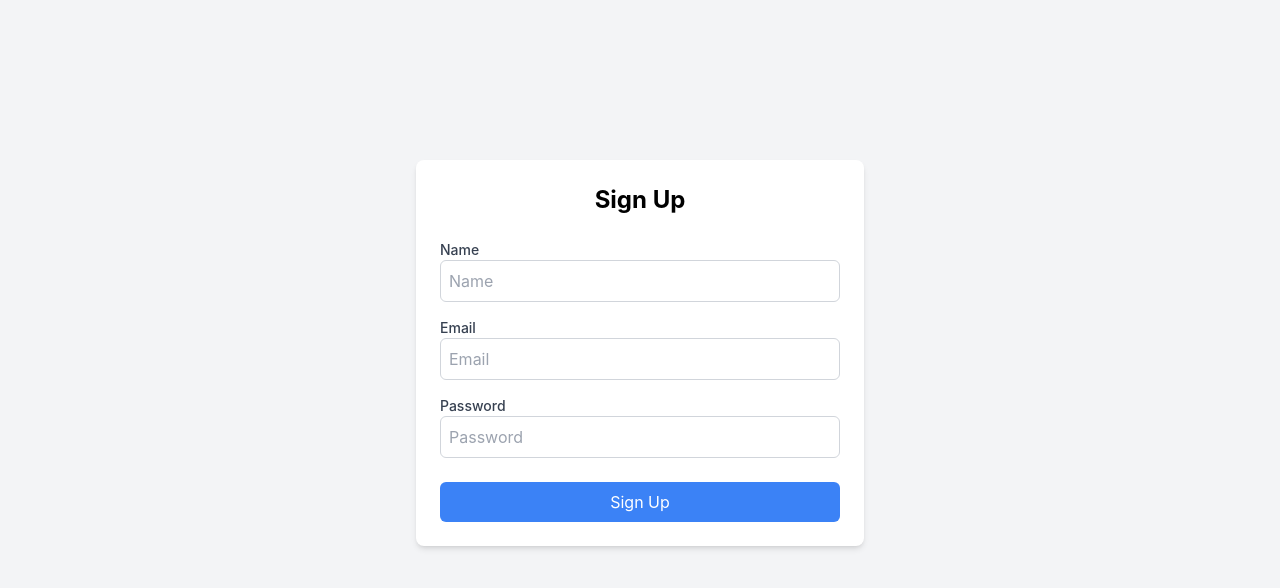
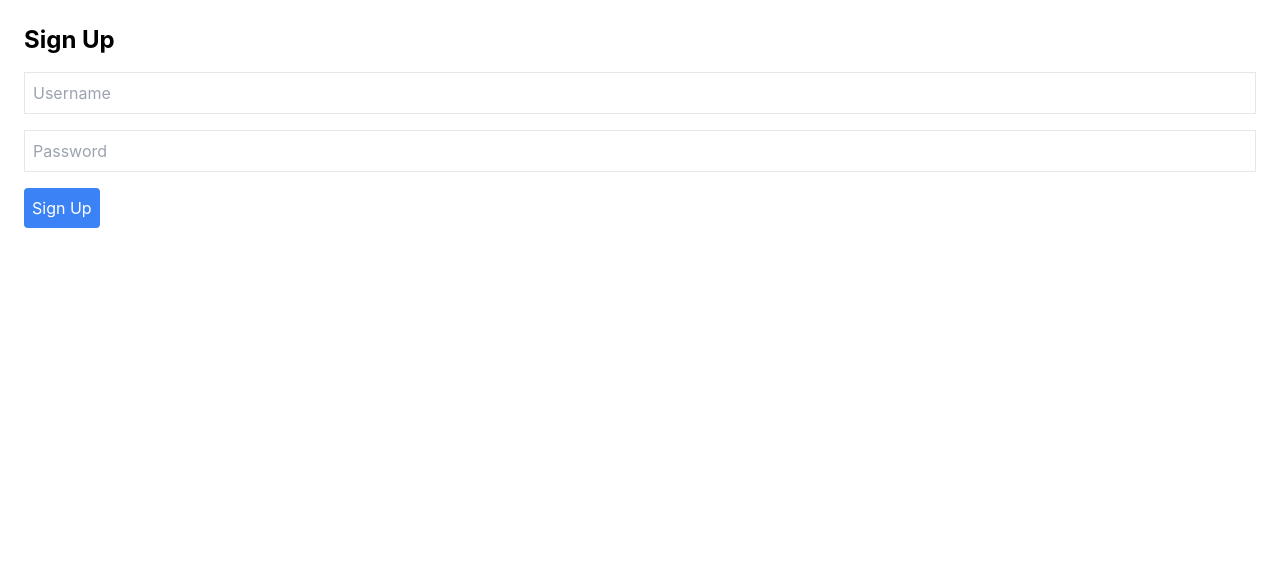
Before and after one commit to MohamedHamed12/front-end-e-commerce, a React (Create React App) app: page /signup in a window 1280 px wide. Shown: the top 588 px of the page. Built offline with nearby package versions, Linux system fonts and the light colour scheme.

Commit message:
Revert "connect login and signup to backend"
This reverts commit 552fe9330ef5266755ca41eba1df11a5cce2bd3b.

```diff
--- a/src/pages/Login.jsx
+++ b/src/pages/Login.jsx
@@ -1,51 +1,4 @@
 
-
-// // export default Login;
-// import React, { useState } from 'react';
-// import { useDispatch } from 'react-redux';
-// import { useNavigate } from 'react-router-dom';
-// import { loginUser } from '../store/slices/authSlice';
-
-// const Login = () => {
-//   const [formData, setFormData] = useState({ email: '', password: '' });
-//   const dispatch = useDispatch();
-//   const navigate = useNavigate();
-
-//   const handleChange = (e) => {
-//     setFormData({ ...formData, [e.target.name]: e.target.value });
-//   };
-
-//   const handleSubmit = async (e) => {
-//     e.preventDefault();
-//     const resultAction = await dispatch(loginUser(formData));
-//     if (loginUser.fulfilled.match(resultAction)) {
-//       navigate('/'); // Redirect to home after successful login
-//     }
-//   };
-
-//   return (
-//     <form onSubmit={handleSubmit} className="p-6">
-//       <h2 className="text-2xl font-bold mb-4">Log In</h2>
-//       <input
-//         type="text"
-//         name="email"
-//         value={formData.email}
-//         onChange={handleChange}
-//         placeholder="email"
-//         className="block w-full p-2 border mb-4"
-//       />
-//       <input
-//         type="password"
-//         name="password"
-//         value={formData.password}
-//         onChange={handleChange}
-//         placeholder="Password"
-//         className="block w-full p-2 border mb-4"
-//       />
-//       <button type="submit" className="bg-blue-500 text-white p-2 rounded">Log In</button>
-//     </form>
-//   );
-// };
 
 // export default Login;
 import React, { useState } from 'react';
@@ -54,113 +7,43 @@ import { useNavigate } from 'react-router-dom';
 import { loginUser } from '../store/slices/authSlice';
 
 const Login = () => {
-  const [formData, setFormData] = useState({ email: '', password: '' });
-  const [errors, setErrors] = useState({});
-  const [loading, setLoading] = useState(false);
-  const [success, setSuccess] = useState(false);
+  const [formData, setFormData] = useState({ username: '', password: '' });
   const dispatch = useDispatch();
   const navigate = useNavigate();
 
-  // Handle input change
   const handleChange = (e) => {
     setFormData({ ...formData, [e.target.name]: e.target.value });
-    // Clear errors as the user starts typing
-    setErrors({ ...errors, [e.target.name]: '' });
   };
 
-  // Validate the form before submitting
-  const validateForm = () => {
-    const newErrors = {};
-    if (!formData.email) {
-      newErrors.email = 'email is required';
-    }
-    if (!formData.password) {
-      newErrors.password = 'Password is required';
-    }
-    setErrors(newErrors);
-    return Object.keys(newErrors).length === 0;
-  };
-
-  // Handle form submission
   const handleSubmit = async (e) => {
     e.preventDefault();
-    if (!validateForm()) return;
-
-    setLoading(true);
-    try {
-      const resultAction = await dispatch(loginUser(formData)).unwrap();
-      setSuccess(true);
-      setFormData({ email: '', password: '' }); // Clear form on success
-      navigate("/"); // Redirect to home page after successful login
-    } catch (error) {
-      setErrors({
-        form: error.message || "Login failed. Please try again.",
-        ...error?.errors
-      });
-    } finally {
-      setLoading(false);
+    const resultAction = await dispatch(loginUser(formData));
+    if (loginUser.fulfilled.match(resultAction)) {
+      navigate('/'); // Redirect to home after successful login
     }
   };
 
   return (
-    <div className="h-screen m-auto p-40 bg-gray-100">
-      <form onSubmit={handleSubmit} className="max-w-md mx-auto p-6 bg-white shadow-md rounded-lg">
-        <h2 className="text-2xl font-bold mb-6 text-center">Log In</h2>
-
-        {/* Success Message */}
-        {success && (
-          <div className="bg-green-100 border border-green-400 text-green-700 px-4 py-3 rounded mb-4">
-            Login successful! Redirecting...
-          </div>
-        )}
-
-        {/* Error Messages */}
-        {errors.form && (
-          <div className="bg-red-100 border border-red-400 text-red-700 px-4 py-3 rounded mb-4">
-            {errors.form}
-          </div>
-        )}
-
-        {/* email Field */}
-        <div className="mb-4">
-          <label htmlFor="email" className="block text-sm font-medium text-gray-700">email</label>
+    <form onSubmit={handleSubmit} className="p-6">
+      <h2 className="text-2xl font-bold mb-4">Log In</h2>
       <input
         type="text"
-            name="email"
-            id="email"
-            value={formData.email}
+        name="username"
+        value={formData.username}
         onChange={handleChange}
-            placeholder="email"
-            className={`block w-full p-2 border ${errors.email ? 'border-red-500' : 'border-gray-300'} rounded-md`}
+        placeholder="Username"
+        className="block w-full p-2 border mb-4"
       />
-          {errors.email && <p className="text-red-500 text-sm mt-1">{errors.email}</p>}
-        </div>
-
-        {/* Password Field */}
-        <div className="mb-6">
-          <label htmlFor="password" className="block text-sm font-medium text-gray-700">Password</label>
       <input
         type="password"
         name="password"
-            id="password"
         value={formData.password}
         onChange={handleChange}
         placeholder="Password"
-            className={`block w-full p-2 border ${errors.password ? 'border-red-500' : 'border-gray-300'} rounded-md`}
+        className="block w-full p-2 border mb-4"
       />
-          {errors.password && <p className="text-red-500 text-sm mt-1">{errors.password}</p>}
-        </div>
-
-        {/* Submit Button */}
-        <button
-          type="submit"
-          disabled={loading}
-          className="w-full bg-blue-500 text-white p-2 rounded-md hover:bg-blue-600 transition duration-200"
-        >
-          {loading ? 'Logging In...' : 'Log In'}
-        </button>
+      <button type="submit" className="bg-blue-500 text-white p-2 rounded">Log In</button>
     </form>
-    </div>
   );
 };
 
--- a/src/pages/Signup.jsx
+++ b/src/pages/Signup.jsx
@@ -1,134 +1,41 @@
-
 import React, { useState } from 'react';
 import { useDispatch } from 'react-redux';
-import { signupUser } from '../store/slices/authSlice';
-import { useNavigate } from "react-router-dom";
+import { signupUser }from '../store/slices/authSlice';
 
 const Signup = () => {
-  const [formData, setFormData] = useState({ email: '', password: '' });
-  const [errors, setErrors] = useState({});
-  const [loading, setLoading] = useState(false);
-  const [success, setSuccess] = useState(false);
+  const [formData, setFormData] = useState({ username: '', password: '' });
   const dispatch = useDispatch();
-    const navigate = useNavigate(); // Initialize navigation hook
-
-  const validateForm = () => {
-    const newErrors = {};
-    if (!formData.name) {
-      newErrors.name = 'Name is required';
-    }
-    if (!formData.email) {
-      newErrors.email = 'Email is required';
-    } else if (!/\S+@\S+\.\S+/.test(formData.email)) {
-      newErrors.email = 'Email address is invalid';
-    }
-    if (!formData.password) {
-      newErrors.password = 'Password is required';
-    } else if (formData.password.length < 6) {
-      newErrors.password = 'Password must be at least 6 characters';
-    }
-    setErrors(newErrors);
-    return Object.keys(newErrors).length === 0;
-  };
 
   const handleChange = (e) => {
     setFormData({ ...formData, [e.target.name]: e.target.value });
-    // Clear errors when user starts typing
-    setErrors({ ...errors, [e.target.name]: '' });
   };
 
-  const handleSubmit = async (e) => {
+  const handleSubmit = (e) => {
     e.preventDefault();
-    if (!validateForm()) return;
-
-    setLoading(true);
-    try {
-      await dispatch(signupUser(formData)).unwrap();
-      setSuccess(true);
-      setFormData({ name: '', email: '', password: '' }); // Clear form on success
-      navigate("/login"); // Redirect to login page
-
-    } catch (error) {
-
-      setErrors({
-        form: error.message || "Signup failed. Please try again.",
-        ...error?.errors
-      });
-
-    } finally {
-      setLoading(false);
-      console.log(formData)
-    }
+    dispatch(signupUser(formData));
   };
 
   return (
-    <div className="h-screen  m-auto p-40 bg-gray-100">
-    <form onSubmit={handleSubmit} className="max-w-md mx-auto p-6 bg-white shadow-md rounded-lg">
-      <h2 className="text-2xl font-bold mb-6 text-center">Sign Up</h2>
-
-      {success && (
-        <div className="bg-green-100 border border-green-400 text-green-700 px-4 py-3 rounded mb-4">
-          Signup successful! You can now log in.
-        </div>
-      )}
-
-      {errors.form && (
-        <div className="bg-red-100 border border-red-400 text-red-700 px-4 py-3 rounded mb-4">
-          {errors.form}
-        </div>
-      )}
-
-
-      <div className="mb-4">
-        <label htmlFor="name" className="block text-sm font-medium text-gray-700">Name</label>
+    <form onSubmit={handleSubmit} className="p-6">
+      <h2 className="text-2xl font-bold mb-4">Sign Up</h2>
       <input
         type="text"
-          name="name"
-          id="name"
-          value={formData.name}
+        name="username"
+        value={formData.username}
         onChange={handleChange}
-          placeholder="Name"
-          className={`block w-full p-2 border ${errors.name ? 'border-red-500' : 'border-gray-300'} rounded-md`}
+        placeholder="Username"
+        className="block w-full p-2 border mb-4"
       />
-        {errors.name && <p className="text-red-500 text-sm mt-1">{errors.name}</p>}
-      </div>
-      <div className="mb-4">
-        <label htmlFor="email" className="block text-sm font-medium text-gray-700">Email</label>
-        <input
-          type="email"
-          name="email"
-          id="email"
-          value={formData.email}
-          onChange={handleChange}
-          placeholder="Email"
-          className={`block w-full p-2 border ${errors.email ? 'border-red-500' : 'border-gray-300'} rounded-md`}
-        />
-        {errors.email && <p className="text-red-500 text-sm mt-1">{errors.email}</p>}
-      </div>
-
-      <div className="mb-6">
-        <label htmlFor="password" className="block text-sm font-medium text-gray-700">Password</label>
       <input
         type="password"
         name="password"
-          id="password"
         value={formData.password}
         onChange={handleChange}
         placeholder="Password"
-          className={`block w-full p-2 border ${errors.password ? 'border-red-500' : 'border-gray-300'} rounded-md`}
+        className="block w-full p-2 border mb-4"
       />
-        {errors.password && <p className="text-red-500 text-sm mt-1">{errors.password}</p>}
-      </div>
-
-      <button
-        type="submit"
-        disabled={loading}
-        className="w-full bg-blue-500 text-white p-2 rounded-md hover:bg-blue-600 transition duration-200"
-      >
-        {loading ? 'Signing Up...' : 'Sign Up'}
-      </button>
+      <button type="submit" className="bg-blue-500 text-white p-2 rounded">Sign Up</button>
     </form>
-  </div>
   );
 };
 
```
Also changed, not shown: src/components/Navbar.jsx (+32 -2 lines), src/store/slices/authSlice.js (+31 -25 lines), readme/signup.png (deleted), 1 other file (tests, documents, lock files or other folders). Lines whose indentation alone changed are shown as unchanged.
